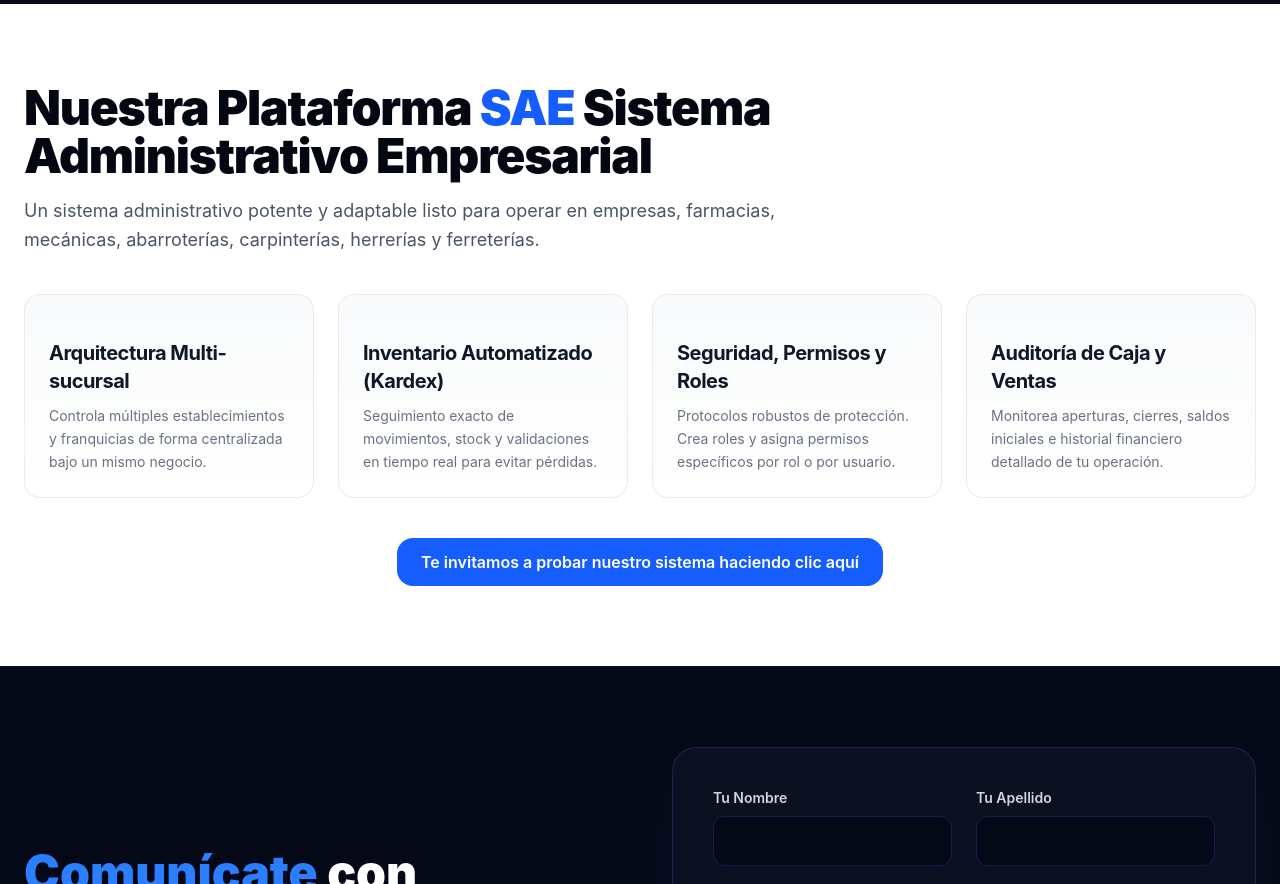
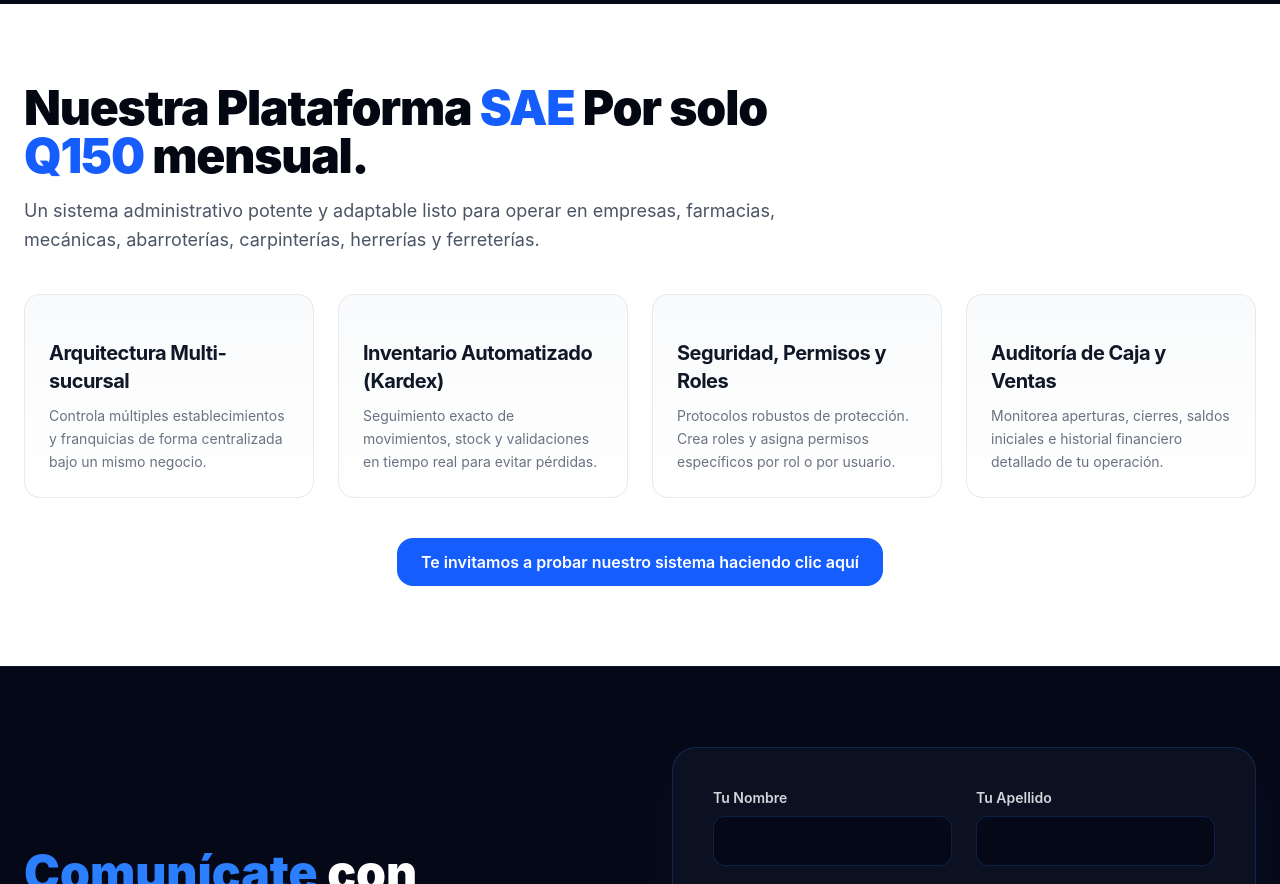
Before and after one commit to selvin270/solusoft-web, a React (Vite) app: page / in a window 1280 px wide. Shown: the part 840-1724 px from the top of the page. Built offline with nearby package versions, Linux system fonts and the light colour scheme.

Commit message:
solo ofreciendo sae3

```diff
--- a/src/components/SaasSection.jsx
+++ b/src/components/SaasSection.jsx
@@ -78,7 +78,7 @@ const Services = () => {
                 {/* ENCABEZADO INTEGRADO */}
                 <div className="max-w-3xl">
                     <h2 className="text-4xl md:text-5xl font-black tracking-tight text-gray-950">
-                        Nuestra Plataforma <span className="text-blue-600">SAE</span> Sistema Administrativo Empresarial
+                        Nuestra Plataforma <span className="text-blue-600">SAE</span> Por solo <span className="text-blue-600">Q150</span> mensual.
                     </h2>
                     <p className="mt-4 text-lg text-gray-600 leading-relaxed">
                         Un sistema administrativo potente y adaptable listo para operar en empresas, farmacias, mecánicas, abarroterías, carpinterías, herrerías y ferreterías.
```
